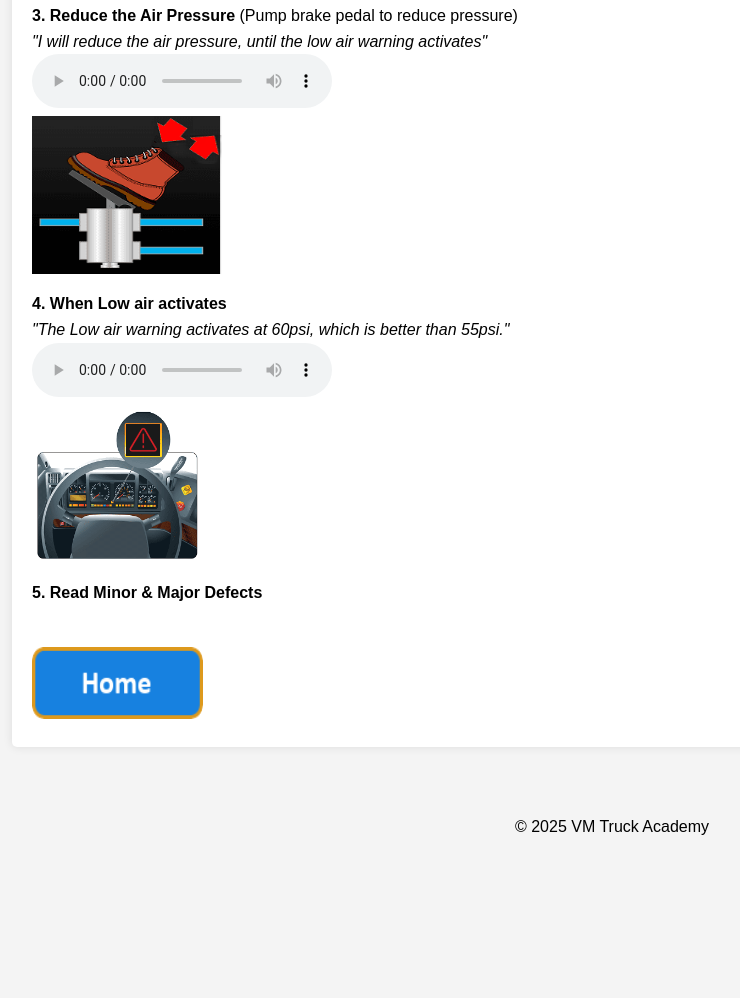
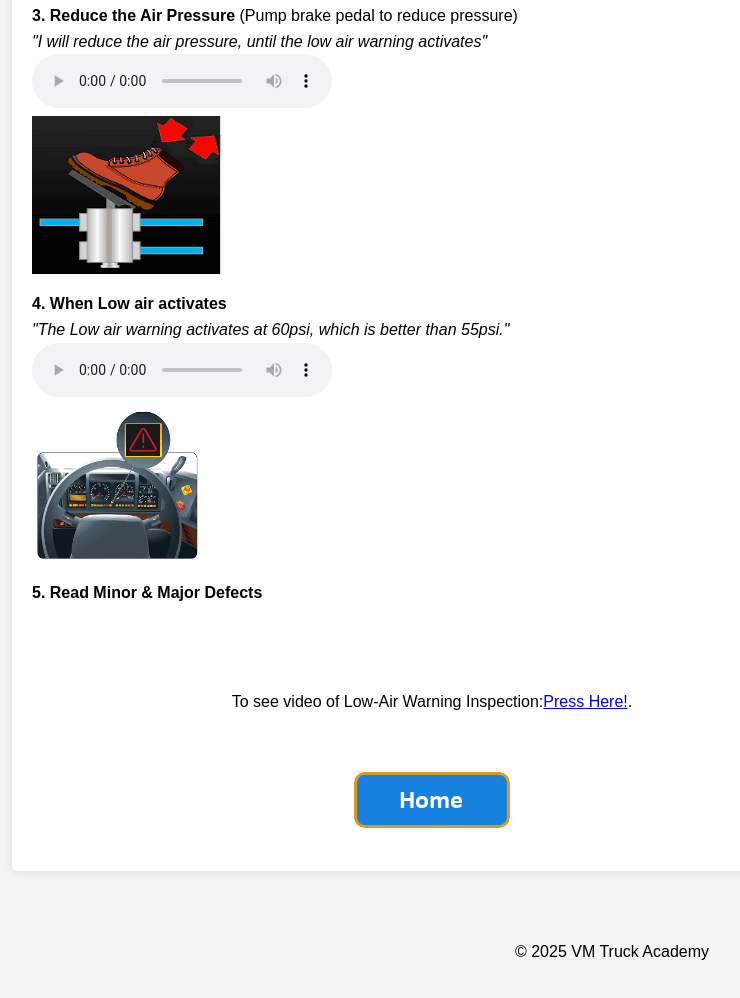
Before and after one commit to vmadmin001/VMTInspections, a plain HTML site: page lowair.html in a window 1280 px wide. Shown: the part 833-1831 px from the top of the page, without its empty margins (28-768 px from the left). Before the commit the page ends 1728 px from the top, so only its background shows below. Drawn offline with Linux system fonts and the light colour scheme.

Commit message:
Update lowair.html

```diff
--- a/lowair.html
+++ b/lowair.html
@@ -59,7 +59,11 @@
 
 
 		<br>
-        <a href="index.html"><img src="button_home.png" alt="Back to VM Truck Academy Home " class="center" style="width:171px;height:72px;"></a>
+      <br>
+<!youtube private video below/>
+<p>To see video of Low-Air Warning Inspection:<a href="https://youtu.be/D_b2ibrmYog" target="_blank">Press Here!</a>.</p>
+        </br>
+        <p><a href="index.html"><img src="button_home.png" alt="Back to VM Truck Academy Home " class="center" style="width:156px;height:56px;"></a></p>
     </div>
 <br>
 <br>
```
